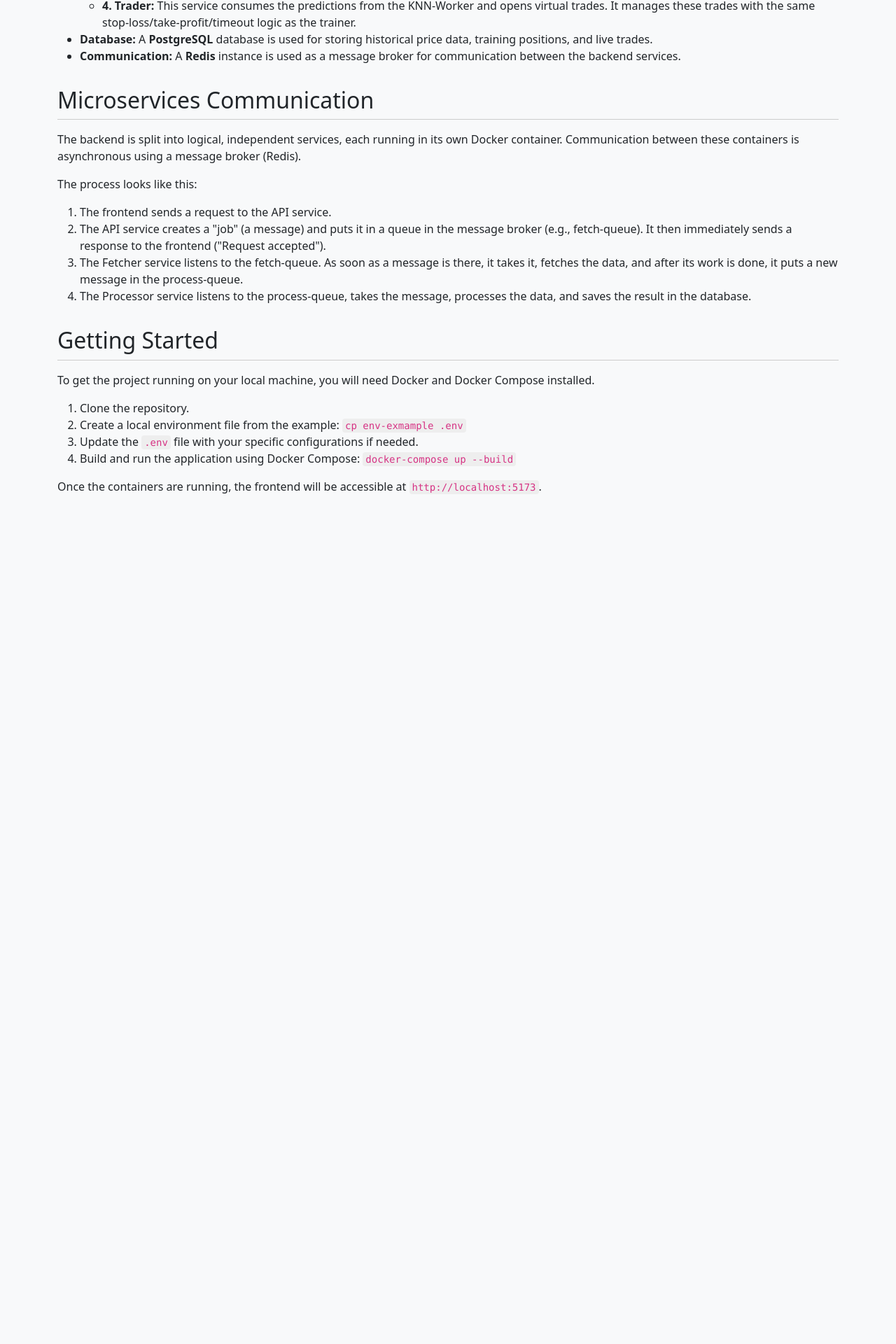
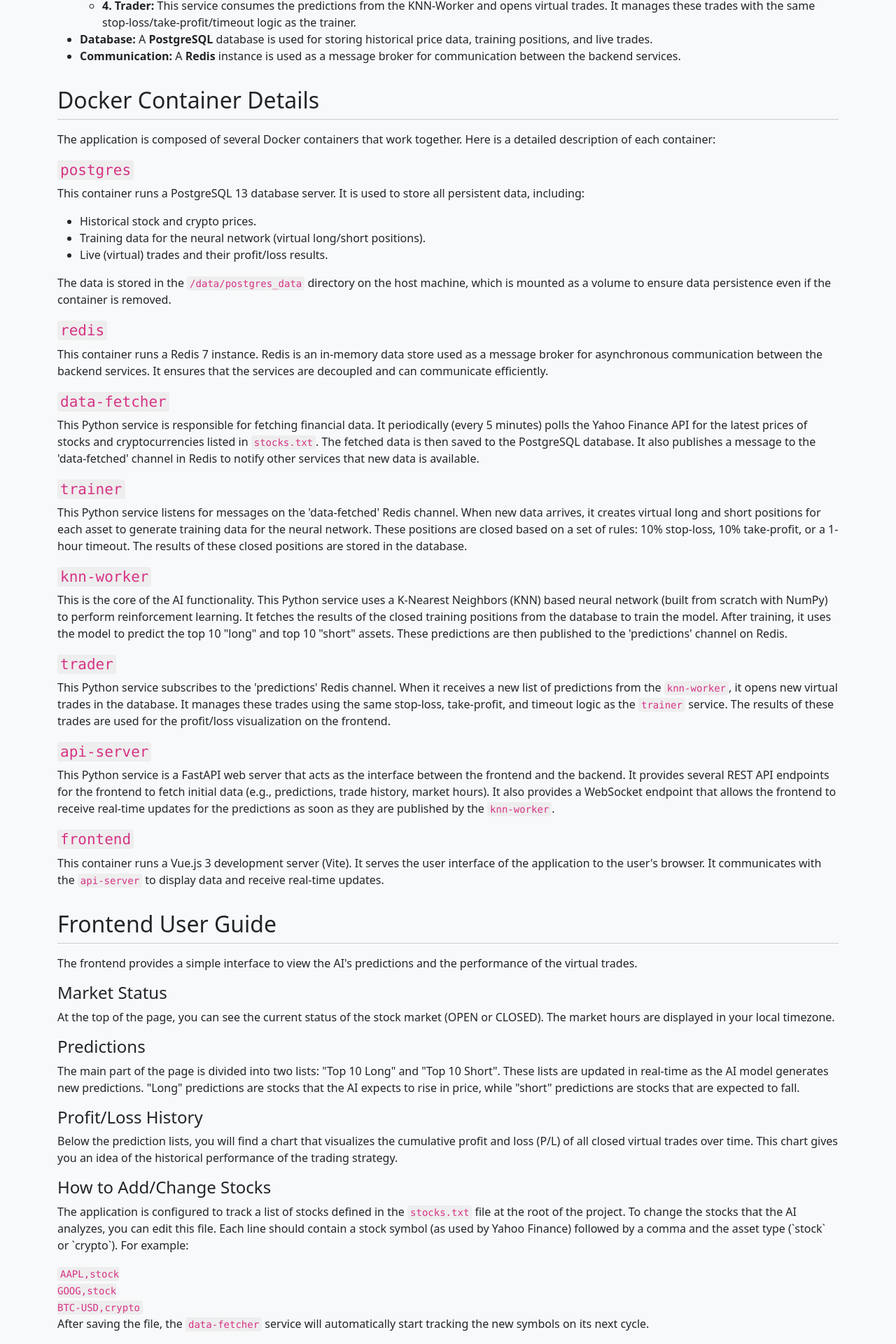
Before and after one commit to KayBeckmann/trader, a Vue app in the folder frontend/: page /wiki in a window 1280 px wide. Shown: the part 660-2580 px from the top of the page at 70% size. Before the commit the page ends 1399 px from the top, so only its background shows below. Built offline with nearby package versions, Linux system fonts and the light colour scheme; the HTML template or start-up script is replaced by a standard one.

Commit message:
docs: Update README, todo, and expand wiki

```diff
--- a/frontend/src/views/WikiView.vue
+++ b/frontend/src/views/WikiView.vue
@@ -24,6 +24,64 @@
         <li><strong>Database:</strong> A <strong>PostgreSQL</strong> database is used for storing historical price data, training positions, and live trades.</li>
         <li><strong>Communication:</strong> A <strong>Redis</strong> instance is used as a message broker for communication between the backend services.</li>
       </ul>
+    </section>
+
+    <section>
+      <h2>Docker Container Details</h2>
+      <p>The application is composed of several Docker containers that work together. Here is a detailed description of each container:</p>
+
+      <h4><code>postgres</code></h4>
+      <p>This container runs a PostgreSQL 13 database server. It is used to store all persistent data, including:</p>
+      <ul>
+        <li>Historical stock and crypto prices.</li>
+        <li>Training data for the neural network (virtual long/short positions).</li>
+        <li>Live (virtual) trades and their profit/loss results.</li>
+      </ul>
+      <p>The data is stored in the <code>/data/postgres_data</code> directory on the host machine, which is mounted as a volume to ensure data persistence even if the container is removed.</p>
+
+      <h4><code>redis</code></h4>
+      <p>This container runs a Redis 7 instance. Redis is an in-memory data store used as a message broker for asynchronous communication between the backend services. It ensures that the services are decoupled and can communicate efficiently.</p>
+
+      <h4><code>data-fetcher</code></h4>
+      <p>This Python service is responsible for fetching financial data. It periodically (every 5 minutes) polls the Yahoo Finance API for the latest prices of stocks and cryptocurrencies listed in <code>stocks.txt</code>. The fetched data is then saved to the PostgreSQL database. It also publishes a message to the 'data-fetched' channel in Redis to notify other services that new data is available.</p>
+
+      <h4><code>trainer</code></h4>
+      <p>This Python service listens for messages on the 'data-fetched' Redis channel. When new data arrives, it creates virtual long and short positions for each asset to generate training data for the neural network. These positions are closed based on a set of rules: 10% stop-loss, 10% take-profit, or a 1-hour timeout. The results of these closed positions are stored in the database.</p>
+
+      <h4><code>knn-worker</code></h4>
+      <p>This is the core of the AI functionality. This Python service uses a K-Nearest Neighbors (KNN) based neural network (built from scratch with NumPy) to perform reinforcement learning. It fetches the results of the closed training positions from the database to train the model. After training, it uses the model to predict the top 10 "long" and top 10 "short" assets. These predictions are then published to the 'predictions' channel on Redis.</p>
+
+      <h4><code>trader</code></h4>
+      <p>This Python service subscribes to the 'predictions' Redis channel. When it receives a new list of predictions from the <code>knn-worker</code>, it opens new virtual trades in the database. It manages these trades using the same stop-loss, take-profit, and timeout logic as the <code>trainer</code> service. The results of these trades are used for the profit/loss visualization on the frontend.</p>
+
+      <h4><code>api-server</code></h4>
+      <p>This Python service is a FastAPI web server that acts as the interface between the frontend and the backend. It provides several REST API endpoints for the frontend to fetch initial data (e.g., predictions, trade history, market hours). It also provides a WebSocket endpoint that allows the frontend to receive real-time updates for the predictions as soon as they are published by the <code>knn-worker</code>.</p>
+
+      <h4><code>frontend</code></h4>
+      <p>This container runs a Vue.js 3 development server (Vite). It serves the user interface of the application to the user's browser. It communicates with the <code>api-server</code> to display data and receive real-time updates.</p>
+    </section>
+
+    <section>
+      <h2>Frontend User Guide</h2>
+      <p>The frontend provides a simple interface to view the AI's predictions and the performance of the virtual trades.</p>
+
+      <h4>Market Status</h4>
+      <p>At the top of the page, you can see the current status of the stock market (OPEN or CLOSED). The market hours are displayed in your local timezone.</p>
+
+      <h4>Predictions</h4>
+      <p>The main part of the page is divided into two lists: "Top 10 Long" and "Top 10 Short". These lists are updated in real-time as the AI model generates new predictions. "Long" predictions are stocks that the AI expects to rise in price, while "short" predictions are stocks that are expected to fall.</p>
+
+      <h4>Profit/Loss History</h4>
+      <p>Below the prediction lists, you will find a chart that visualizes the cumulative profit and loss (P/L) of all closed virtual trades over time. This chart gives you an idea of the historical performance of the trading strategy.</p>
+
+      <h4>How to Add/Change Stocks</h4>
+      <p>The application is configured to track a list of stocks defined in the <code>stocks.txt</code> file at the root of the project. To change the stocks that the AI analyzes, you can edit this file. Each line should contain a stock symbol (as used by Yahoo Finance) followed by a comma and the asset type (`stock` or `crypto`). For example:</p>
+      <code>
+        AAPL,stock<br>
+        GOOG,stock<br>
+        BTC-USD,crypto
+      </code>
+      <p>After saving the file, the <code>data-fetcher</code> service will automatically start tracking the new symbols on its next cycle.</p>
     </section>
 
     <section>
```
Also changed, not shown: 2 other files (tests, documents, lock files or other folders).
